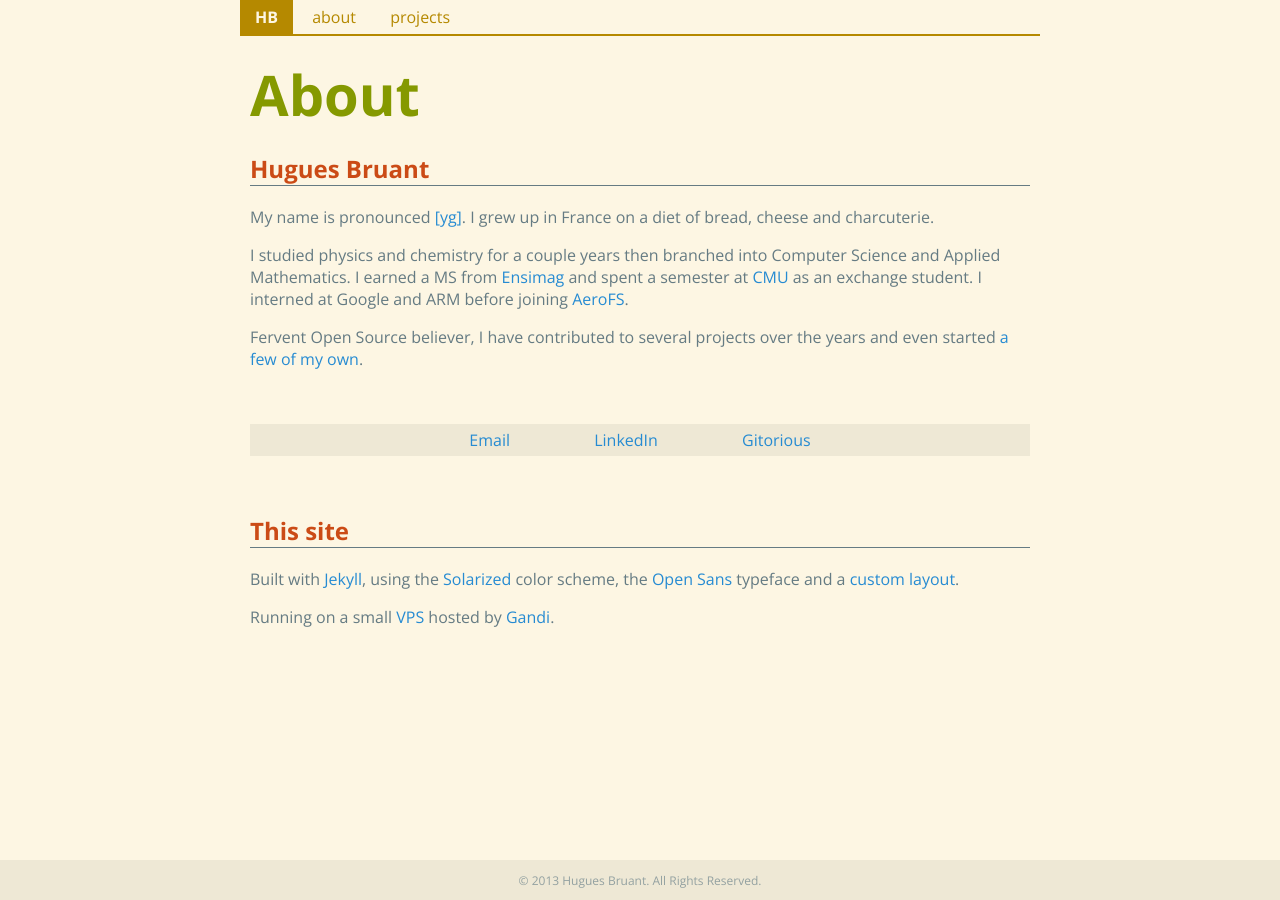
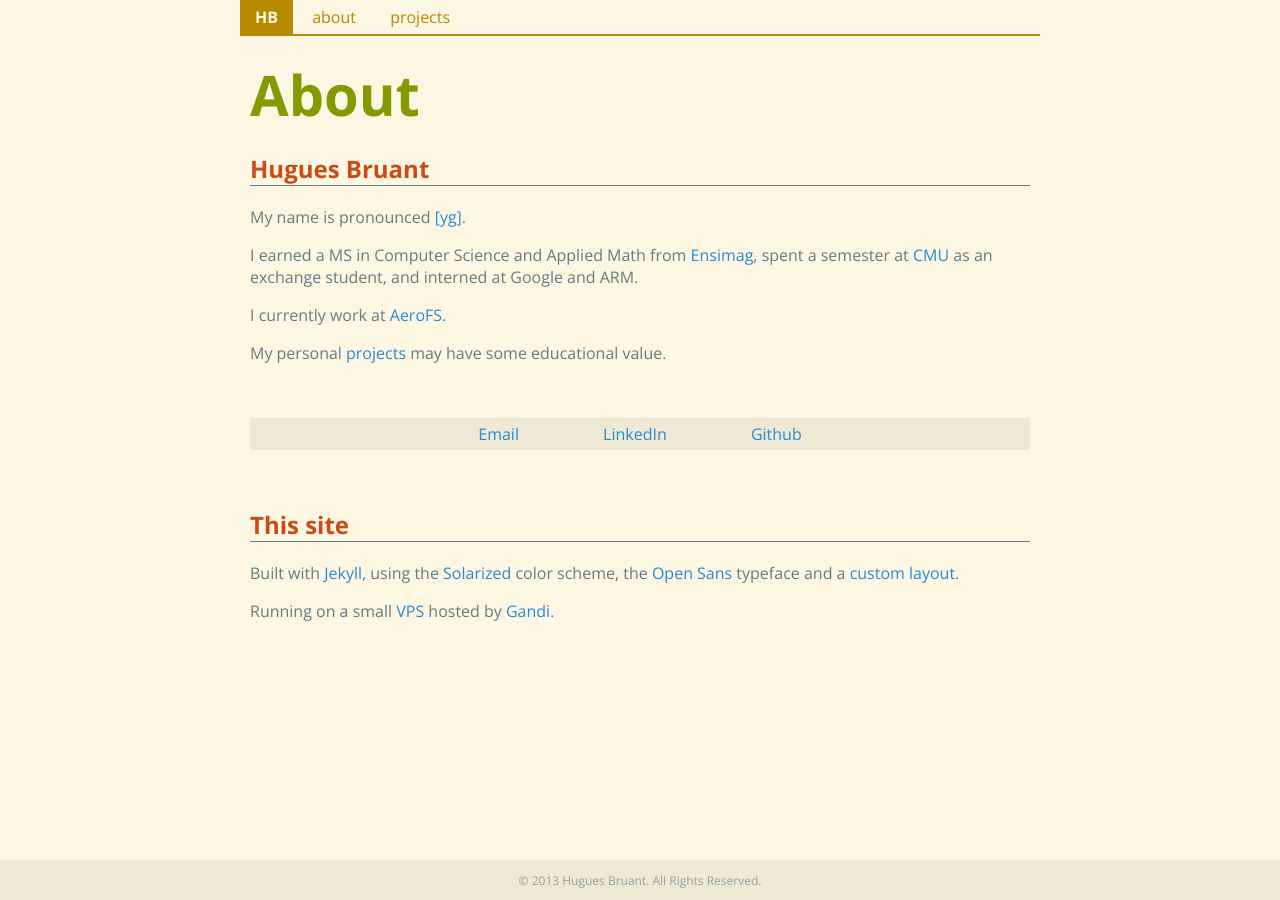
Before and after one commit to huguesb/bruant.info, a Jekyll site: the page built from pages/about.md, in a window 1280 px wide. Built offline with Jekyll 4.4.1, drawn with Linux system fonts in a browser that asks for light colours; Markdown is read by kramdown in place of the engine named in the settings.

Commit message:
Migrate old gitorious/googlecode projects to github

```diff
--- a/pages/about.md
+++ b/pages/about.md
@@ -7,22 +7,20 @@
 -------------
 
 My name is pronounced [\[yg\]](http://en.wikipedia.org/wiki/Help:IPA_for_French).
-I grew up in France on a diet of bread, cheese and charcuterie.
 
-I studied physics and chemistry for a couple years then branched into Computer Science and
-Applied Mathematics. I earned a MS from [Ensimag](http://ensimag.grenoble-inp.fr/) and
-spent a semester at [CMU](http://scs.cmu.edu) as an exchange student. I interned at
-Google and ARM before joining [AeroFS](https://aerofs.com).
+I earned a MS in Computer Science and Applied Math from [Ensimag](http://ensimag.grenoble-inp.fr/),
+spent a semester at [CMU](http://scs.cmu.edu) as an exchange student, and interned at Google and ARM.
 
-Fervent Open Source believer, I have contributed to several projects over the years
-and even started [a few of my own](/pages/projects.html).
+I currently work at [AeroFS](https://aerofs.com).
+
+My personal [projects](/pages/projects.html) may have some educational value.
 
 <br/>
 
 <div class="contactbar">
   <div class="contactitem"><a href="mailto:hugues@bruant.info">Email</a></div>
   <div class="contactitem"><a href="http://www.linkedin.com/in/huguesbruant">LinkedIn</a></div>
-  <div class="contactitem"><a href="https://gitorious.org/+hugues">Gitorious</a></div>
+  <div class="contactitem"><a href="https://github.com/huguesb">Github</a></div>
 </div>
 
 <br/>
@@ -33,6 +31,6 @@
 
 Built with [Jekyll](http://jekyllrb.com), using the [Solarized](http://ethanschoonover.com/solarized)
 color scheme, the [Open Sans](http://www.google.com/fonts#QuickUsePlace:quickUse/Family:Open+Sans)
-typeface and a [custom layout](http://gitorious.org/bruant-info).
+typeface and a [custom layout](https://github.com/huguesb/bruant.info).
 
 Running on a small [VPS](/articles/vps-setup/) hosted by [Gandi](https://gandi.net).
```
Also changed, not shown: pages/projects.md (+10 -10 lines).
